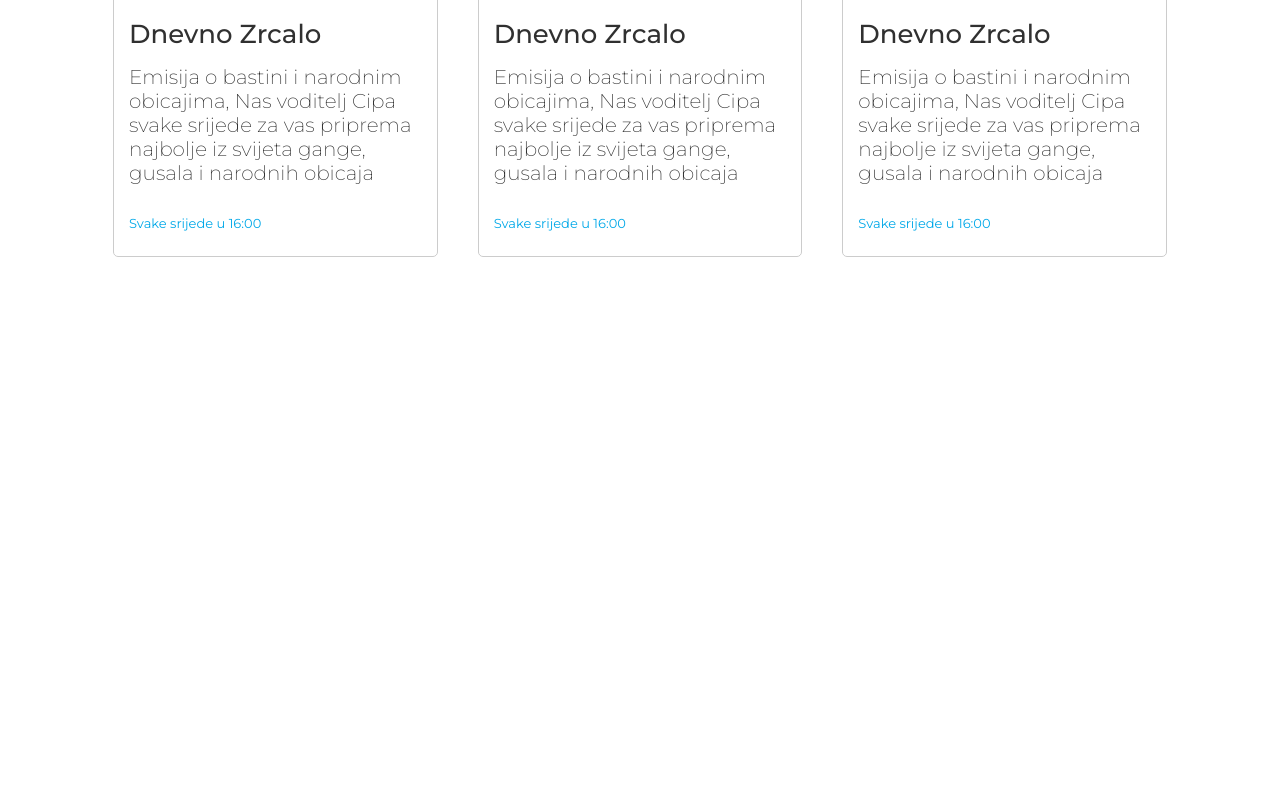
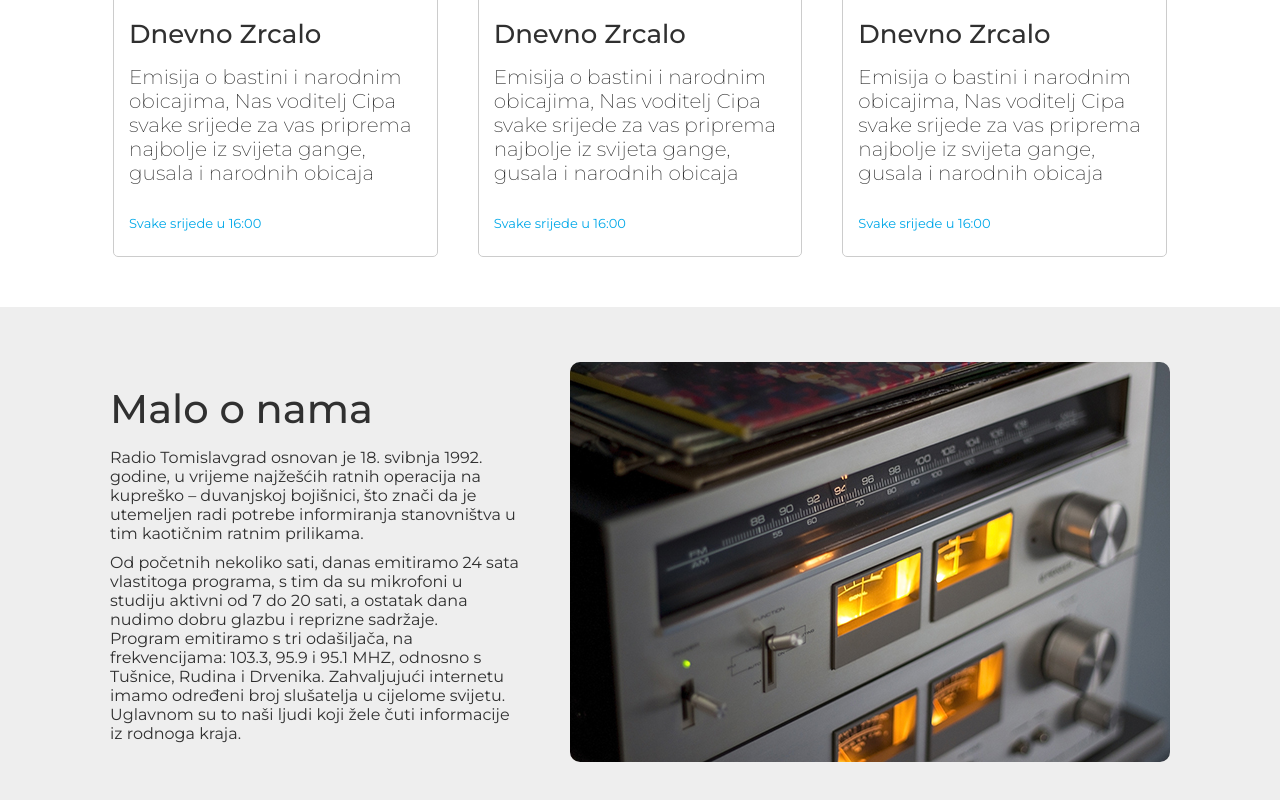
Before and after one commit to MilicTG/radio-tg, a React (Create React App) app: page / in a window 1280 px wide. Shown: the part 1742-2542 px from the top of the page. Before the commit the page ends 2049 px from the top, so only its background shows below. Built offline with nearby package versions, Linux system fonts and the light colour scheme.

Commit message:
Fix info component

```diff
--- /dev/null
+++ b/src/components/sectionInfo/sectionInfo.component.jsx
@@ -0,0 +1,39 @@
+import React from 'react';
+import Fade from 'react-reveal/Fade';
+import { Container } from '../../styles/Container';
+
+//styles
+import {
+   infoSectionContainer as SectionContainer,
+   textInfoSide as InfoSide,
+   infoTextWrapper as TextWrapper,
+   infoTextTitle as Title,
+   infoText as Text,
+   infoImg as Image,
+} from './sectionInfo.style';
+
+const infoSection = props => {
+   return (
+      <SectionContainer color={props.color}>
+         <Container>
+            <InfoSide>
+               <TextWrapper>
+                  <Fade left delay='600' cascade>
+                     <Title>{props.title}</Title>
+                     <Text>
+                        <p className='rowOne'>{props.rowOne}</p>
+                        <p className='rowTwo'>{props.rowTwo}</p>
+                        <p className='rowThree'>{props.rowThree}</p>
+                     </Text>
+                  </Fade>
+               </TextWrapper>
+               <Fade right delay='600'>
+                  <Image src={props.image} />
+               </Fade>
+            </InfoSide>
+         </Container>
+      </SectionContainer>
+   );
+};
+
+export default infoSection;
--- /dev/null
+++ b/src/components/sectionInfo/sectionInfo.style.js
@@ -0,0 +1,109 @@
+import styled from 'styled-components';
+import { theme } from '../../styles/theme';
+import { device } from '../../styles/responsive';
+
+export const infoSectionContainer = styled.section`
+   width: 100%;
+   background-color: ${props =>
+      (props.color = 'dark' ? theme.colorLightBck : '#fff')};
+`;
+
+export const textInfoSide = styled.div`
+   width: 100%;
+   display: grid;
+   padding: 2.5rem 0 2.5rem 0;
+   grid-template-columns: 1fr;
+   justify-items: center;
+   grid-column-gap: 3rem;
+
+   @media ${device.deviceTablet} {
+      padding: 3rem 0 3rem 0;
+      grid-template-columns: 1fr;
+   }
+   @media ${device.deviceTabletLand} {
+      padding: 4rem 0 4rem 0;
+      grid-template-columns: 1fr;
+   }
+   @media ${device.deviceDesktop} {
+      padding: 5.5rem 0 5.5rem 0;
+      grid-template-columns: 1.1fr 1fr;
+      grid-column-gap: 5rem;
+   }
+`;
+
+export const infoTextWrapper = styled.div`
+   display: flex;
+   flex-flow: column;
+   justify-content: center;
+   text-align: center;
+`;
+
+export const infoTextTitle = styled.h3`
+   color: ${theme.colorFont};
+   text-align: center;
+   font-size: ${theme.fontSizeS};
+   font-weight: 500;
+   padding-bottom: 1.5rem;
+   @media ${device.deviceTablet} {
+      font-size: ${theme.fontSizeM};
+      text-align: center;
+   }
+   @media ${device.deviceTabletLand} {
+      font-size: ${theme.fontSizeM};
+      text-align: center;
+   }
+   @media ${device.deviceDesktop} {
+      font-size: ${theme.fontSizeL};
+      text-align: start;
+   }
+`;
+
+export const infoText = styled.article`
+   color: ${theme.colorFont};
+   text-align: center;
+   font-weight: 400;
+   font-size: ${theme.fontSizeXS};
+   padding-bottom: 2rem;
+   .rowOne {
+      padding-bottom: 1rem;
+   }
+   @media ${device.deviceTablet} {
+      font-size: ${theme.fontSizeXS};
+      text-align: start;
+      padding-bottom: 0;
+   }
+   @media ${device.deviceTabletLand} {
+      font-size: ${theme.fontSizeXS};
+      text-align: start;
+   }
+   @media ${device.deviceDesktop} {
+      font-size: ${theme.fontSizeXS};
+      text-align: start;
+   }
+`;
+
+export const infoImg = styled.img`
+   border-radius: 10px;
+   width: 25rem;
+   height: 20rem;
+   margin: 0 auto;
+   background-image: ${props => props.image};
+   background-repeat: no-repeat;
+   background-position: left top;
+   background-size: cover;
+   @media ${device.deviceTablet} {
+      width: 50rem;
+      height: 20rem;
+      margin: 0;
+   }
+   @media ${device.deviceTabletLand} {
+      width: 50rem;
+      height: 20rem;
+      margin: 0;
+   }
+   @media ${device.deviceDesktop} {
+      width: 60rem;
+      height: 40rem;
+      margin: 0;
+   }
+`;
--- /dev/null
+++ b/src/data/infoSectionsData.js
@@ -0,0 +1,9 @@
+export const indexPageInfoData = {
+   title: 'Malo o nama',
+   rowOne:
+      'Radio Tomislavgrad osnovan je 18. svibnja 1992. godine, u vrijeme najžešćih ratnih operacija na kupreško – duvanjskoj bojišnici, što znači da je utemeljen radi potrebe informiranja stanovništva u tim kaotičnim ratnim prilikama.',
+   rowTwo:
+      'Od početnih nekoliko sati, danas emitiramo 24 sata vlastitoga programa, s tim da su mikrofoni u studiju aktivni od 7 do 20 sati, a ostatak dana nudimo dobru glazbu i reprizne sadržaje.',
+   rowThree:
+      'Program emitiramo s tri odašiljača, na frekvencijama: 103.3, 95.9 i 95.1 MHZ, odnosno s Tušnice, Rudina i Drvenika. Zahvaljujući internetu imamo određeni broj slušatelja u cijelome svijetu. Uglavnom su to naši ljudi koji žele čuti informacije iz rodnoga kraja.',
+};
--- a/src/pages/indexPage/index.page.jsx
+++ b/src/pages/indexPage/index.page.jsx
@@ -14,9 +14,12 @@ import PlayButton from '../../components/buttonPlay/buttonPlay.component';
 import DownloadBtn from '../../components/buttonTransparent/btnTransparent.component';
 import SectionTitle from '../../components/sectionTitle/sectionTitle.component';
 import ShowCard from '../../components/showCard/showCard.component';
+import SectionInfo from '../../components/sectionInfo/sectionInfo.component';
 
 //data
 import dataForCard from '../../data/showData';
+import { indexPageInfoData } from '../../data/infoSectionsData';
+import imgAmp from '../../assets/img-amp.jpg';
 
 export default class IndexPage extends Component {
    constructor() {
@@ -91,9 +94,14 @@ export default class IndexPage extends Component {
                   ))}
                </CardContainer>
             </Container>
-            <AboutSection>
-               <Container></Container>
-            </AboutSection>
+            <SectionInfo
+               color='dark'
+               title={indexPageInfoData.title}
+               rowOne={indexPageInfoData.rowOne}
+               rowTwo={indexPageInfoData.rowTwo}
+               rowThree={indexPageInfoData.rowThree}
+               image={imgAmp}
+            />
          </>
       );
    }
```
Also changed, not shown: src/components/oldStuff/about.old/AboutUs.js (deleted, +0 -153 lines).
